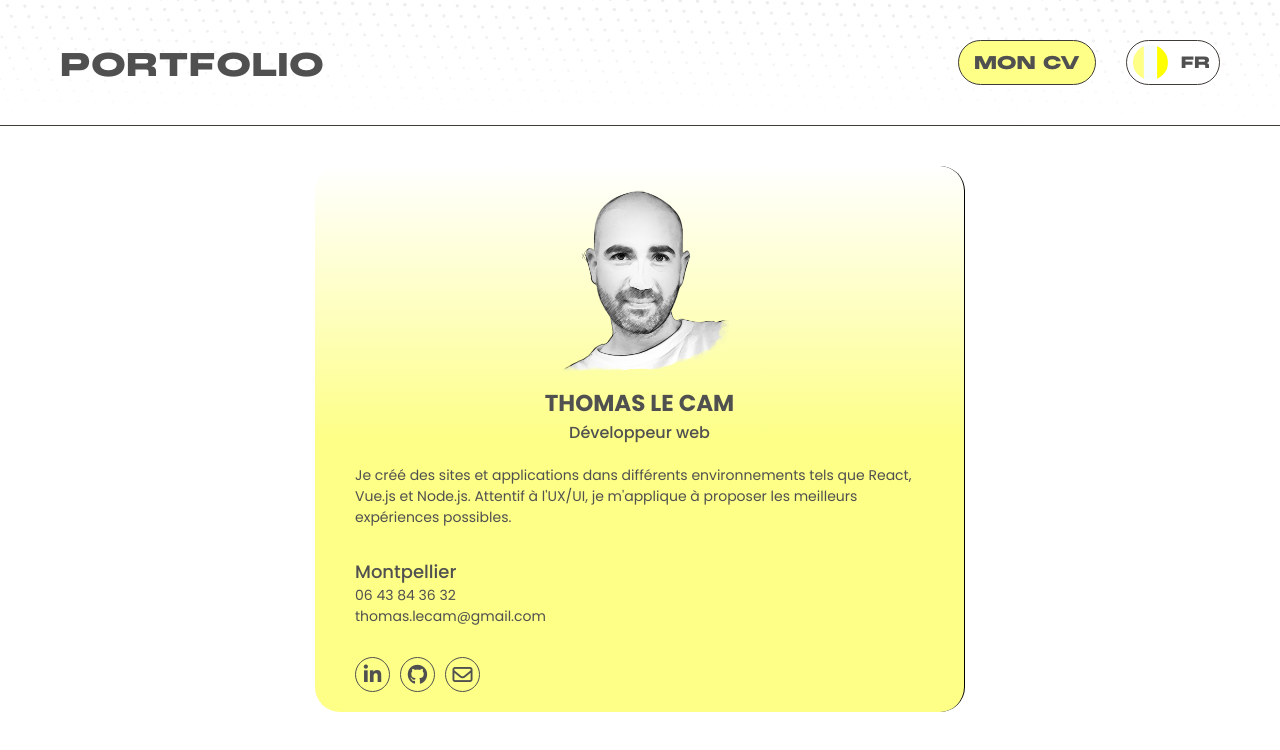
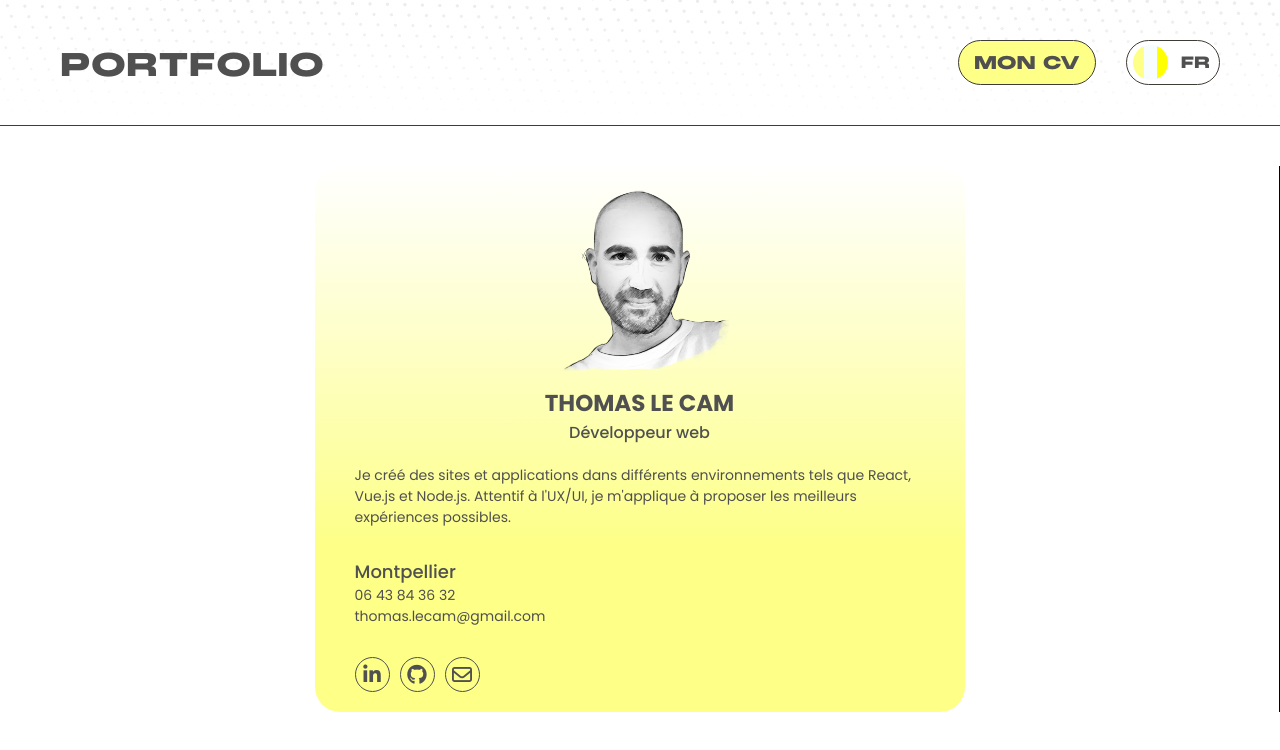
Before and after one commit to ThomasdevLC/portfolio_07_2023, a React (Create React App) app: page / in a window 1280 px wide. Shown: the top 750 px of the page. Built offline with nearby package versions, Linux system fonts and the light colour scheme.

Commit message:
intro style +anim

```diff
--- a/src/assets/styles/components/_MyIntro.scss
+++ b/src/assets/styles/components/_MyIntro.scss
@@ -1,12 +1,15 @@
 @use "../mixins" as mixin;
+
+.intro-container {
+  border-right: 1px solid black;
+}
 
 .home__intro {
   width: 320px;
   height: 680px;
-  background: linear-gradient(to bottom, white, #fdff87 50%);
+  background: linear-gradient(to bottom, white, #fdff87 70%);
   padding: 20px 60px;
   // border-radius: 25px 25px 0 0;
-  border-right: 1px solid black;
 
   @include mixin.xxl-lt {
     margin: auto;
--- a/src/components/Home/MyIntro.js
+++ b/src/components/Home/MyIntro.js
@@ -13,8 +13,9 @@ const MyIntro = () => {
   const { switchLang } = useContext(LangContext);
 
   return (
+    <div className="intro-container">
       <Element
-      initial={{ y: 20, opacity: 0 }}
+        initial={{ y: 250, opacity: 0 }}
         animate={{ y: 0, opacity: 1 }}
         transition={{ duration: 0.8, delay: 1.4 }}
         className="home__intro"
@@ -64,6 +65,7 @@ const MyIntro = () => {
           </a>
         </div>
       </Element>
+    </div>
   );
 };
 
```
Lines whose indentation alone changed are shown as unchanged.
